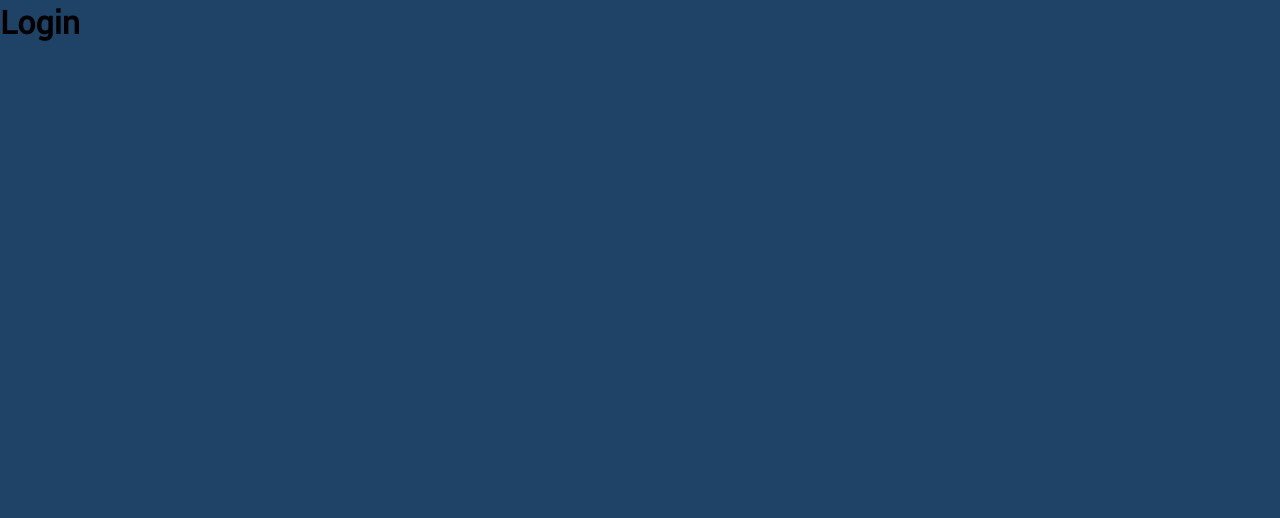
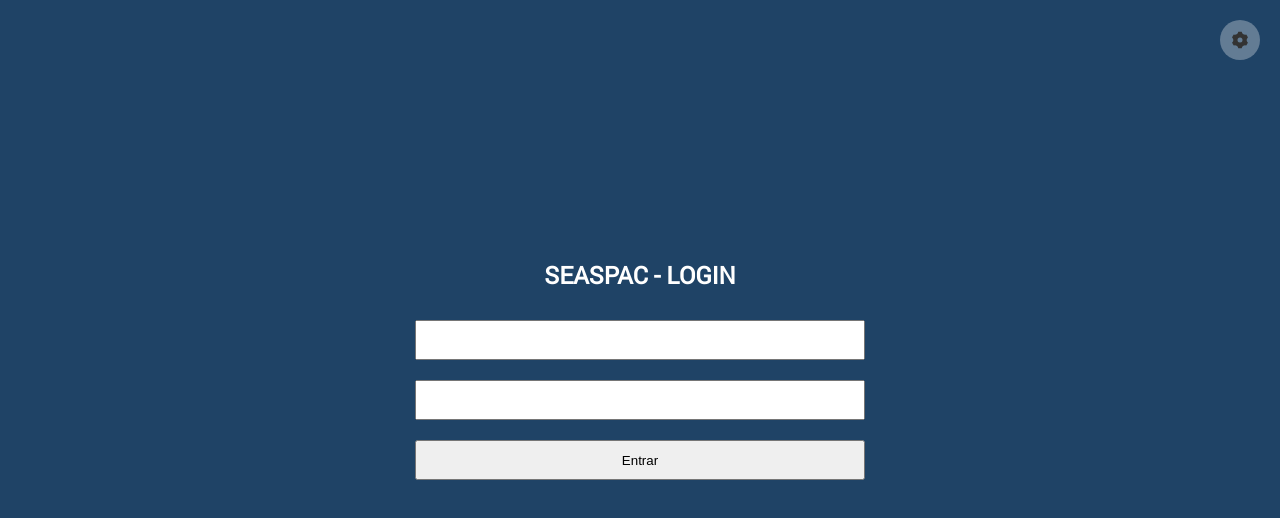
Before and after one commit to jocgsousa/seaspac, a React (Create React App) app: page / in a window 1280 px wide. Shown: the top 518 px of the page. Built offline with nearby package versions, Linux system fonts and the light colour scheme.

Commit message:
App updated

```diff
--- a/package.json
+++ b/package.json
@@ -7,8 +7,10 @@
     "@testing-library/jest-dom": "^5.14.1",
     "@testing-library/react": "^13.0.0",
     "@testing-library/user-event": "^13.2.1",
+    "electron-store": "^8.0.2",
     "react": "^18.2.0",
     "react-dom": "^18.2.0",
+    "react-icons": "^4.4.0",
     "react-scripts": "5.0.1",
     "styled-components": "^5.3.5",
     "web-vitals": "^2.1.0"
@@ -20,7 +22,7 @@
     "eject": "react-scripts eject",
     "dev": "concurrently \"set BROWSER=none && yarn start\" \"wait-on http://localhost:3000 && electron .\"",
     "electron": "wait-on tcp:3000 && electron .",
-    "r":"electron ."
+    "r": "electron ."
   },
   "eslintConfig": {
     "extends": [
--- a/public/index.html
+++ b/public/index.html
@@ -24,7 +24,7 @@
       work correctly both with client-side routing and a non-root public URL.
       Learn how to configure a non-root public URL by running `npm run build`.
     -->
-    <title>React App</title>
+    <title>SEASPAC</title>
   </head>
   <body>
     <noscript>You need to enable JavaScript to run this app.</noscript>
--- a/src/pages/Login/index.js
+++ b/src/pages/Login/index.js
@@ -1,11 +1,45 @@
 import React, { Component } from "react";
+import { RiSettings3Fill } from "react-icons/ri";
+import {
+  Container,
+  Form,
+  HeaderForm,
+  BodyForm,
+  FooterForm,
+  Input,
+  ButtonSubmit,
+  ButtonConfig,
+} from "./styles";
 
 export default class Login extends Component {
   state = {};
 
   componentDidMount() {}
 
+  handleLogin = (event) => {
+    event.preventDefault();
+    alert("Login acionado");
+  };
+
   render() {
-    return <h1>Login</h1>;
+    return (
+      <Container>
+        <ButtonConfig type="button">
+          <RiSettings3Fill size={20} color="#333" />
+        </ButtonConfig>
+        <Form onSubmit={this.handleLogin}>
+          <HeaderForm>
+            <h2>SEASPAC - LOGIN</h2>
+          </HeaderForm>
+          <BodyForm>
+            <Input type="text" required />
+            <Input type="password" required />
+          </BodyForm>
+          <FooterForm>
+            <ButtonSubmit type="submit">Entrar</ButtonSubmit>
+          </FooterForm>
+        </Form>
+      </Container>
+    );
   }
 }
--- a/src/pages/Login/styles.js
+++ b/src/pages/Login/styles.js
@@ -0,0 +1,83 @@
+import styled from "styled-components";
+
+export const Container = styled.div`
+  width: 100vw;
+  height: 100vh;
+  display: flex;
+  align-items: center;
+  justify-content: center;
+`;
+export const Form = styled.form`
+  min-height: 300px;
+  min-width: 500px;
+  display: flex;
+  align-items: center;
+  flex-direction: column;
+  justify-content: flex-start;
+`;
+
+export const HeaderForm = styled.div`
+  width: 100%;
+  display: flex;
+  align-items: center;
+  justify-content: center;
+  color: white;
+  min-height: 50px;
+  -webkit-user-select: none; /* Chrome all / Safari all */
+  -moz-user-select: none; /* Firefox all */
+  -ms-user-select: none; /* IE 10+ */
+  user-select: none;
+`;
+
+export const BodyForm = styled.div`
+  display: flex;
+  align-items: center;
+  align-items: center;
+  flex-direction: column;
+  width: 100%;
+`;
+
+export const FooterForm = styled.div`
+  display: flex;
+  align-items: center;
+  align-items: center;
+  flex-direction: column;
+  width: 100%;
+`;
+
+export const Input = styled.input`
+  width: 90%;
+  margin-top: 20px;
+  min-height: 40px;
+  font-size: 16px;
+`;
+
+export const ButtonSubmit = styled.button`
+  width: 90%;
+  margin-top: 20px;
+  min-height: 40px;
+  cursor: pointer;
+`;
+
+export const ButtonConfig = styled.button`
+  width: 40px;
+  height: 40px;
+  border-radius: 20px;
+  display: flex;
+  align-items: center;
+  justify-content: center;
+  border: none;
+  cursor: pointer;
+  position: absolute;
+  top: 0;
+  right: 0;
+  margin-top: 20px;
+  margin-right: 20px;
+  background-color: rgba(255, 255, 255, 0.3);
+
+  transition: all 0.3s;
+
+  &:hover {
+    background-color: rgba(255, 255, 255, 0.8);
+  }
+`;
```
Also changed, not shown: public/electron.js (+8 -1 lines), 2 other files (tests, documents, lock files or other folders).
